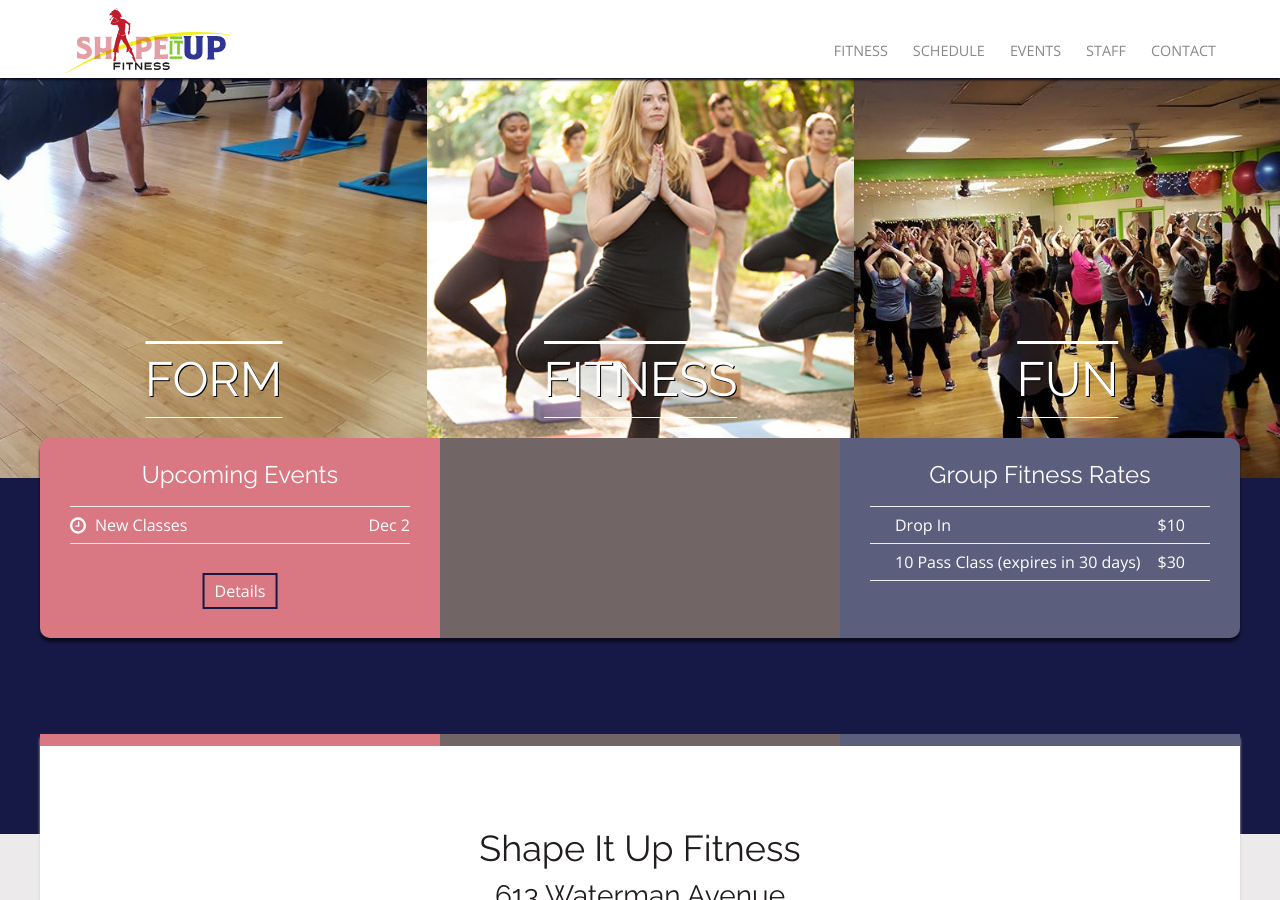
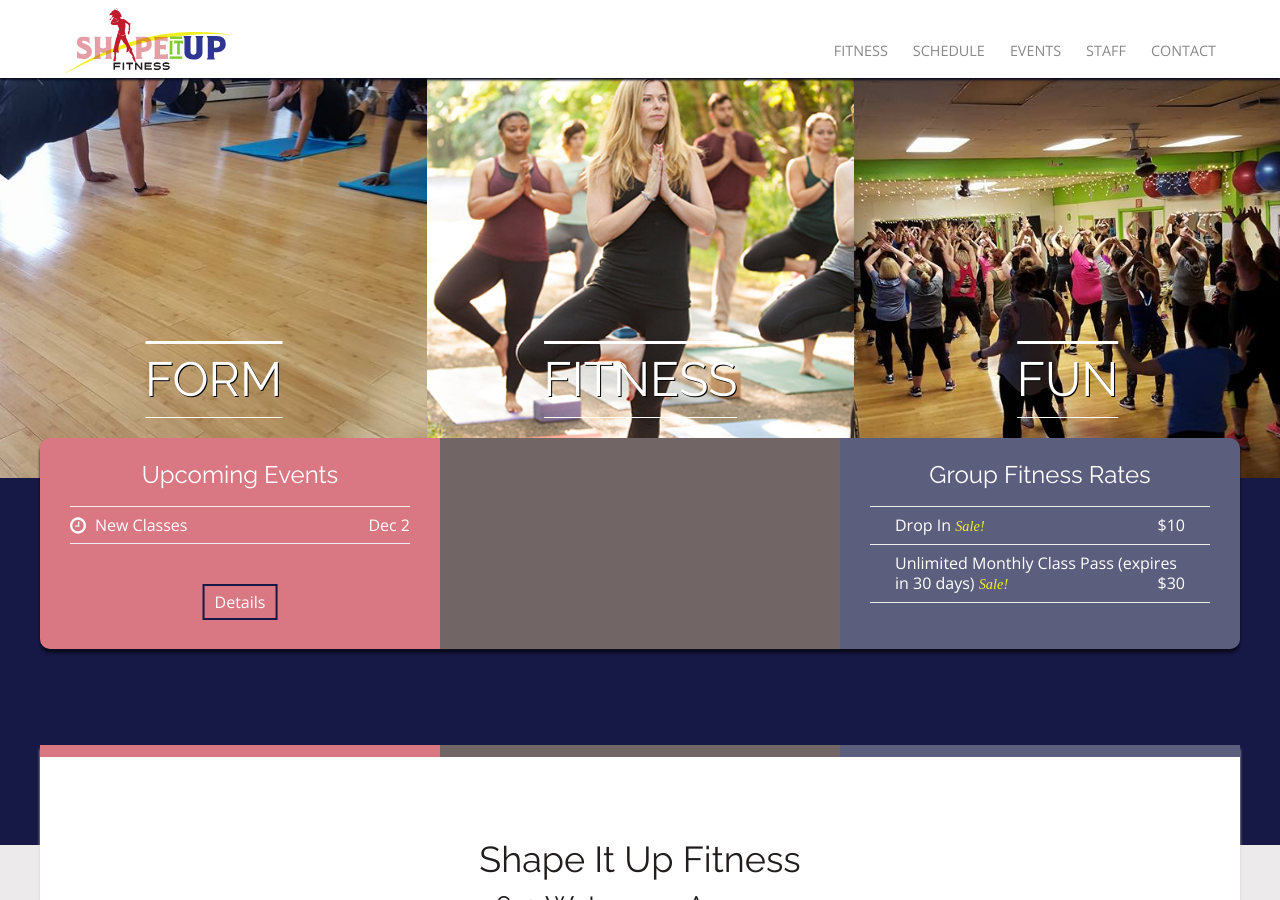
Before and after one commit to rwstone/shapeitup, a Jekyll site: the page built from index.md, in a window 1280 px wide and 900 px high. Built offline with Jekyll 4.4.1, drawn with Linux system fonts in a browser that asks for light colours; some web fonts are replaced.

Commit message:
Updated Index

```diff
--- a/index.md
+++ b/index.md
@@ -11,10 +11,10 @@ banner:
 passes:
 - name: Drop In
   price: "$10"
-  is_sale: false
-- name: 10 Pass Class (expires in 30 days)
+  is_sale: true
+- name: Unlimited Monthly Class Pass (expires in 30 days)
   price: "$30"
-  is_sale: false
+  is_sale: true
 title_seo: Shape It Up Fitness | East Providence, RI
 description_seo: Shape It Up Fitness is an exercise studio in East Providence, RI,
   with a fun and approachable attitude. We offer  group exercise classes, including
```
Also changed, not shown: other parts of index.md (+1 -1 lines).
